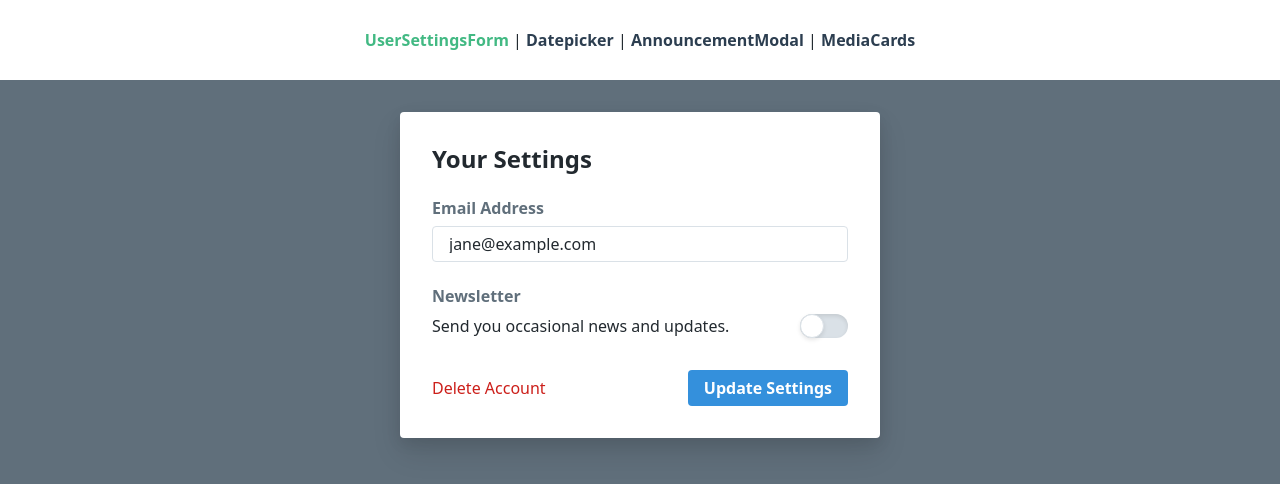
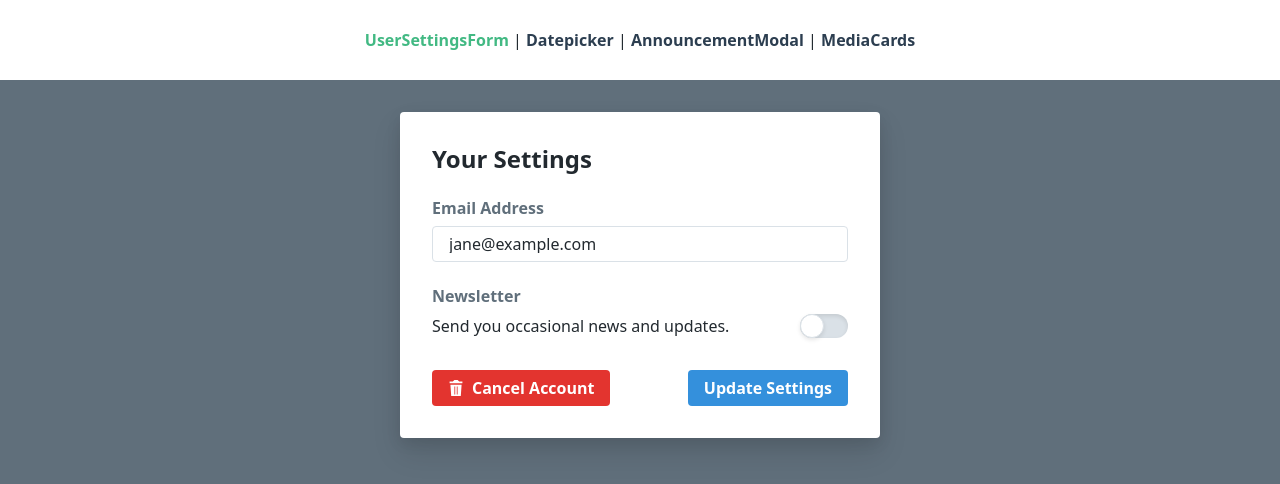
Before and after one commit to 124c4a11/AdvancedVueComponentDesign-Vue.js-, a Vue app: page / in a window 1280 px wide. Shown: the top 484 px of the page. Built offline with nearby package versions, Linux system fonts and the light colour scheme.

Commit message:
DeleteAccountButton: native-style button using slots and class merging

```diff
--- a/src/components/DeleteAccountButton.vue
+++ b/src/components/DeleteAccountButton.vue
@@ -2,9 +2,8 @@
   <button
     @click="confirmDeleteModalOpen = true"
     type="button"
-    class="text-red-dark hover:underline"
   >
-    Delete Account
+    <slot/>
     <portal to="modals" v-if="confirmDeleteModalOpen">
       <confirm-delete-modal
         :show="confirmDeleteModalOpen"
--- a/src/components/UserSettingsForm.vue
+++ b/src/components/UserSettingsForm.vue
@@ -13,7 +13,13 @@
       </div>
     </div>
     <div class="flex justify-between">
-      <delete-account-button :account-id="accountId"></delete-account-button>
+      <delete-account-button
+        class="btn btn-red btn-with-icon"
+        :account-id="accountId"
+      >
+        <svg xmlns="http://www.w3.org/2000/svg" viewBox="0 0 20 20"><path d="M6 2l2-2h4l2 2h4v2H2V2h4zM3 6h14l-1 14H4L3 6zm5 2v10h1V8H8zm3 0v10h1V8h-1z"/></svg>
+        Cancel Account
+      </delete-account-button>
       <button type="button" class="btn btn-blue">Update Settings</button>
     </div>
   </div>
```
